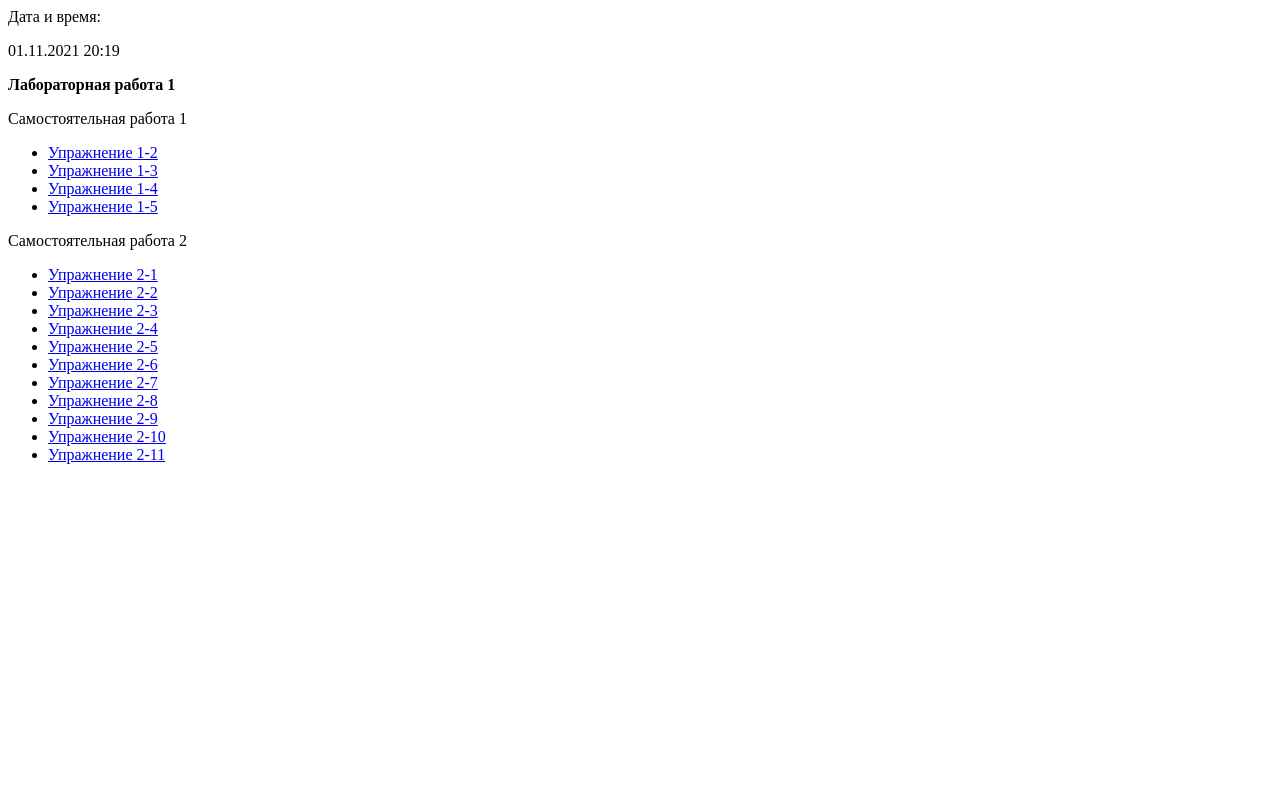
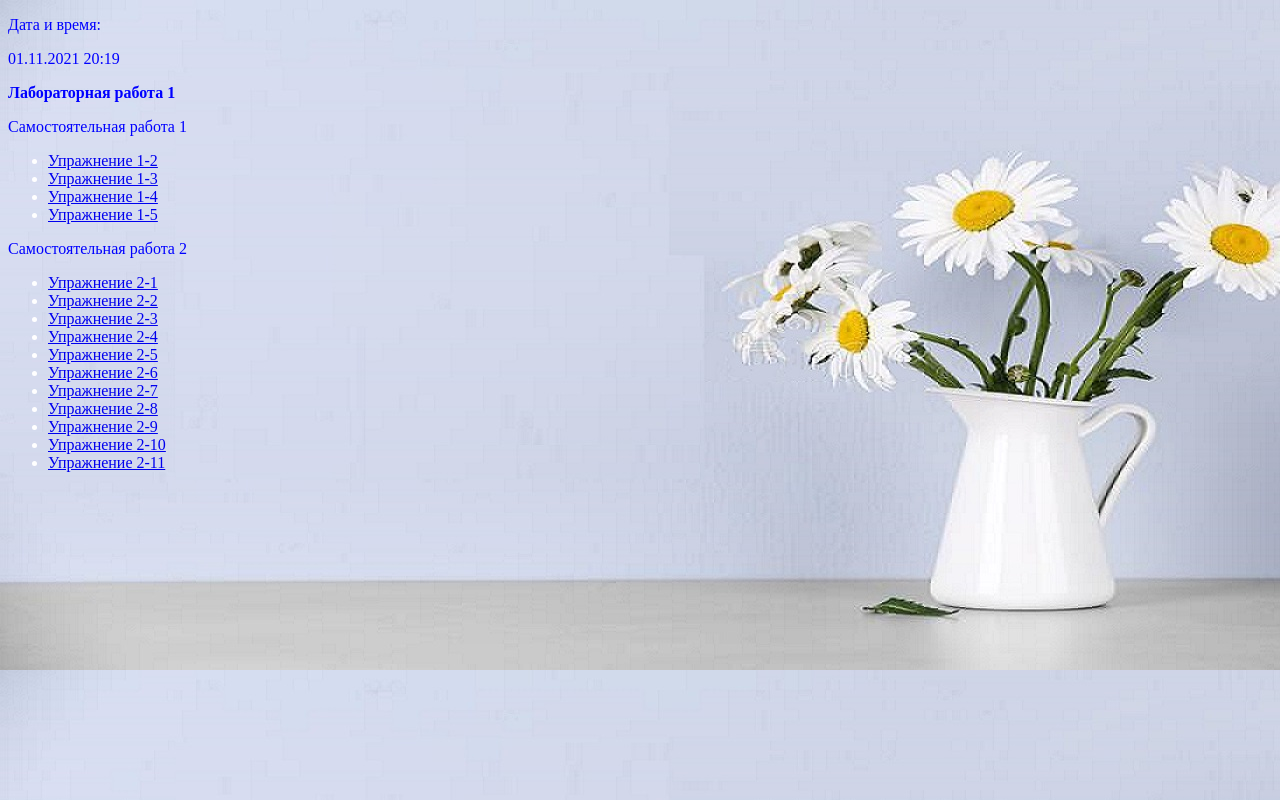
Before and after one commit to StepanS321/LabsIP_StepanyanPI321, a PHP site: page / in a window 1280 px wide. Run offline with PHP 8.4, Linux system fonts and the light colour scheme.

Commit message:
Добавил фон и поработал над цветом текста

```diff
--- a/index.php
+++ b/index.php
@@ -1,11 +1,27 @@
-<p> Дата и время:
-<p>
+<!DOCTYPE html>
+<html>
+ <head>
+  <meta charset="utf-8">
+  <title>Фон</title>
+  <style>
+   body {
+    background: #c7b39b url(images.jpg); /* Цвет фона и путь к файлу */
+    color: #fff; /* Цвет текста */
+   }
+  </style>
+ </head>
+</html>
+
+<p style='color:blue'> Дата и время:
+
+<p style='color:blue'>
 <?php
  $d=date("d.m.Y H:i");
  echo($d);
 ?>
-<p><b> Лабораторная работа 1 </b></p>
-<p> Самостоятельная работа 1 </p>
+
+<p style='color:blue'><b> Лабораторная работа 1 </b></p>
+<p style='color:blue'>Самостоятельная работа 1 </p>
 <ul>
 <li>
 <a href='/lab-1-1.php'>Упражнение 1-2</a>
@@ -20,7 +36,7 @@
 <a href='/lab-1-5.php'>Упражнение 1-5</a>
 </li>
 </ul>
-<p> Самостоятельная работа 2 </p>
+<p style='color:blue'>Самостоятельная работа 2 </p>
 <ul>
 <li>
 <a href='/lab-2-1.php'>Упражнение 2-1</a>
--- a/lab-1-5.php
+++ b/lab-1-5.php
@@ -4,11 +4,11 @@
 $a = rand(-20,20);
 $c = rand(-20,20);
 $d = rand(-20,20);
-$del=($с+$a-1);
+$del=($c+$a-1);
 if ($del == 0){
 	echo "ошибка";
 } else{
-	$perem = (2*$c-42*$d)/($с+$a-1);
+	$perem = (2*$c-42*$d)/($c+$a-1);
 	echo '(2*' . $c . '-42*' . $d . ') / ('. $c . '+' . $a . '- 1)<br/>';
 	echo 'Результат:' . round($perem);
 }
```
Also changed, not shown: images.jpg (added).
